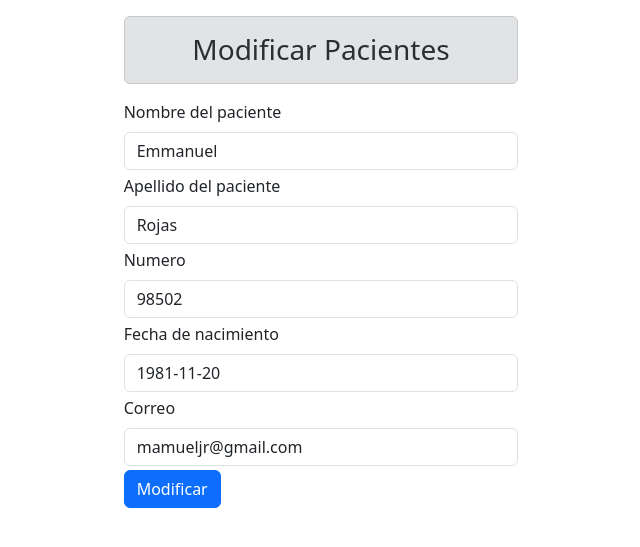
After one commit to mamueljr/fccf-recetas, a PHP site: page /modificar_paciente.php?id=1 in a window 1280 px wide. The commit adds this page. Shown: the top 547 px of the page, without its empty margins (319-959 px from the left). Run offline with PHP 8.4, Linux system fonts and the light colour scheme; data comes from the database, SQL or seed files in the repository; both versions use the stored data as it was after the commit; some libraries are stand-ins or nearby versions.

Commit message:
completo_pacientes

```diff
--- /dev/null
+++ b/controlador/modificar_paciente.php
@@ -0,0 +1,23 @@
+<?php
+if (!empty($_POST["btn-modificar"])) {
+    echo "boton presionado";
+    if (!empty($_POST["nombre"]) and !empty($_POST["apellido"]) and !empty($_POST["numerop"]) and !empty($_POST["fechan"]) and !empty($_POST["correo"])) {
+        $id = $_POST["id"];
+        $nombre = $_POST["nombre"];
+        $apellido = $_POST["apellido"];
+        $numero = $_POST["numerop"];
+        $fechanac = $_POST["fechan"];
+        $correo = $_POST["correo"];
+        $sql = $conexion->query("update pacientes set NOMBRE='$nombre', APELLIDO='$apellido',NUMERO_P='$numero',FECHA_NAC='$fechanac',CORREO='$correo' where ID=$id");
+        if ($sql == 1) {
+            header("location:index.php");
+        } else {
+            echo "<div class='alert alert-danger'>Error al modificar producto</div>";
+        }
+    } else {
+        echo "<div class='alert alert-warning'>Campos vacios</div>";
+    }
+}
+
+
+?>
--- a/modelo/conexion.php
+++ b/modelo/conexion.php
@@ -1,3 +1,5 @@
 <?php
+$conexion = new mysqli("localhost", "root", "", "fccf_recetas");
+$conexion->set_charset("utf8");
 
 ?>
--- /dev/null
+++ b/modificar_paciente.php
@@ -0,0 +1,57 @@
+<?php
+include "modelo/conexion.php";
+$id = $_GET["id"];
+$sql = $conexion->query(" select * from pacientes where ID=$id ");
+// echo $id;
+
+
+?>
+
+<!DOCTYPE html>
+<html lang="en">
+
+<head>
+    <meta charset="UTF-8">
+    <meta name="viewport" content="width=device-width, initial-scale=1.0">
+    <title>Document</title>
+    <link href="https://cdn.jsdelivr.net/npm/bootstrap@5.3.0/dist/css/bootstrap.min.css" rel="stylesheet"
+        integrity="sha384-9ndCyUaIbzAi2FUVXJi0CjmCapSmO7SnpJef0486qhLnuZ2cdeRhO02iuK6FUUVM" crossorigin="anonymous">
+    <script src="https://kit.fontawesome.com/3d7c96b4af.js" crossorigin="anonymous"></script>
+</head>
+
+<body>
+    <form class="col-4 p-3 m-auto" method="POST">
+        <h3 class="text-center alert alert-secondary">Modificar Pacientes</h3>
+        <input type="hidden" name="id" value="<?= $_GET["id"] ?>">
+        <?php
+        include "controlador/modificar_paciente.php";
+        while ($datosp = $sql->fetch_object()) { ?>
+            <div class="mb-1">
+                <label for="exampleInputEmail1" class="form-label">Nombre del paciente</label>
+                <input type="text" class="form-control" name="nombre" value="<?= $datosp->NOMBRE ?>">
+            </div>
+            <div class="mb-1">
+                <label for="exampleInputEmail1" class="form-label">Apellido del paciente</label>
+                <input type="text" class="form-control" name="apellido" value="<?= $datosp->APELLIDO ?>">
+            </div>
+            <div class="mb-1">
+                <label for="exampleInputEmail1" class="form-label">Numero</label>
+                <input type="text" class="form-control" name="numerop" value="<?= $datosp->NUMERO_P ?>">
+            </div>
+            <div class="mb-1">
+                <label for="exampleInputEmail1" class="form-label">Fecha de nacimiento</label>
+                <input type="text" class="form-control" name="fechan" value="<?= $datosp->FECHA_NAC ?>">
+            </div>
+            <div class="mb-1">
+                <label for="exampleInputEmail1" class="form-label">Correo</label>
+                <input type="text" class="form-control" name="correo" value="<?= $datosp->CORREO ?>">
+            </div>
+
+        <?php }
+        ?>
+
+        <button type="submit" class="btn btn-primary" name="btn-modificar" value="ok">Modificar</button>
+    </form>
+</body>
+
+</html>
```
Also changed, not shown: controlador/eliminar_paciente.php (added, +15 -0 lines), controlador/registro_pacientes.php (added, +25 -0 lines), fccf_recetas.sql (added, +70 -0 lines), index.php (+53 -13 lines).
